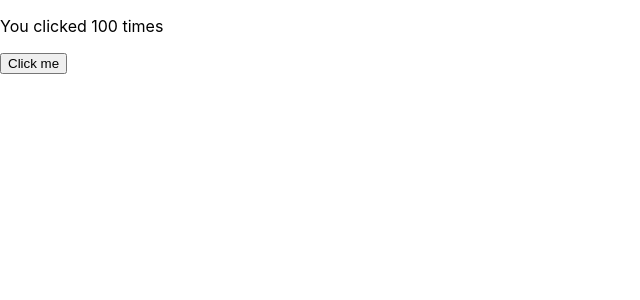
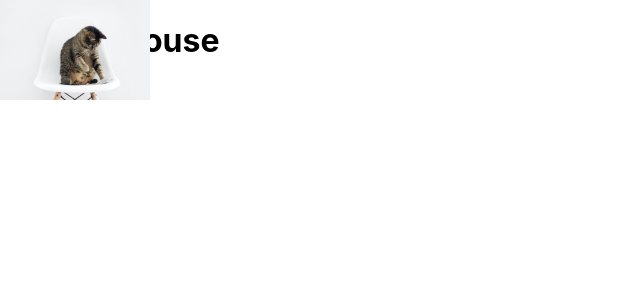
Before and after one commit to jacobzouzou/routed-react-app, a React (Create React App) app: page / in a window 1280 px wide. Shown: the top 300 px of the page, without its empty margins (0-640 px from the left). Built offline with nearby package versions, Linux system fonts and the light colour scheme.

Commit message:
add lazy loading

```diff
--- a/src/App.js
+++ b/src/App.js
@@ -1,3 +1 @@
 // import './App.css';
-
-// export default App;
--- /dev/null
+++ b/src/components/LazyLoading.js
@@ -0,0 +1,14 @@
+import React from "react"
+
+const LaszyMouseTraker = React.lazy(() => import("./PropRender"))
+
+function App() {
+    return (
+        <React.Suspense fallback={<p>Please wait</p>}>
+            <div className="App">
+                <LaszyMouseTraker />
+            </div>
+        </React.Suspense>
+    );
+}
+export default App;
--- a/src/components/PropRender.js
+++ b/src/components/PropRender.js
@@ -54,6 +54,7 @@ export class Cat extends React.Component {
       );
     }
   }
+
   function App() {
     return (
       <div className="App">
--- a/src/index.js
+++ b/src/index.js
@@ -10,10 +10,11 @@ import './index.css';
 // import App from "./components/Checkbox"
 // import App from "./components/Hook"
 // import App from "./components/ContextApi"
-import App from "./components/CustomHook"
+// import App from "./components/CustomHook"
 // import App from "./components/GithubUser"
 // import App from "./components/HOC"
 // import App from "./components/HOC _2"
+import App from "./components/LazyLoading"
 
 import * as serviceWorker from './serviceWorker';
 
```
Also changed, not shown: src/components/CustomHook.js (+4 -6 lines).
